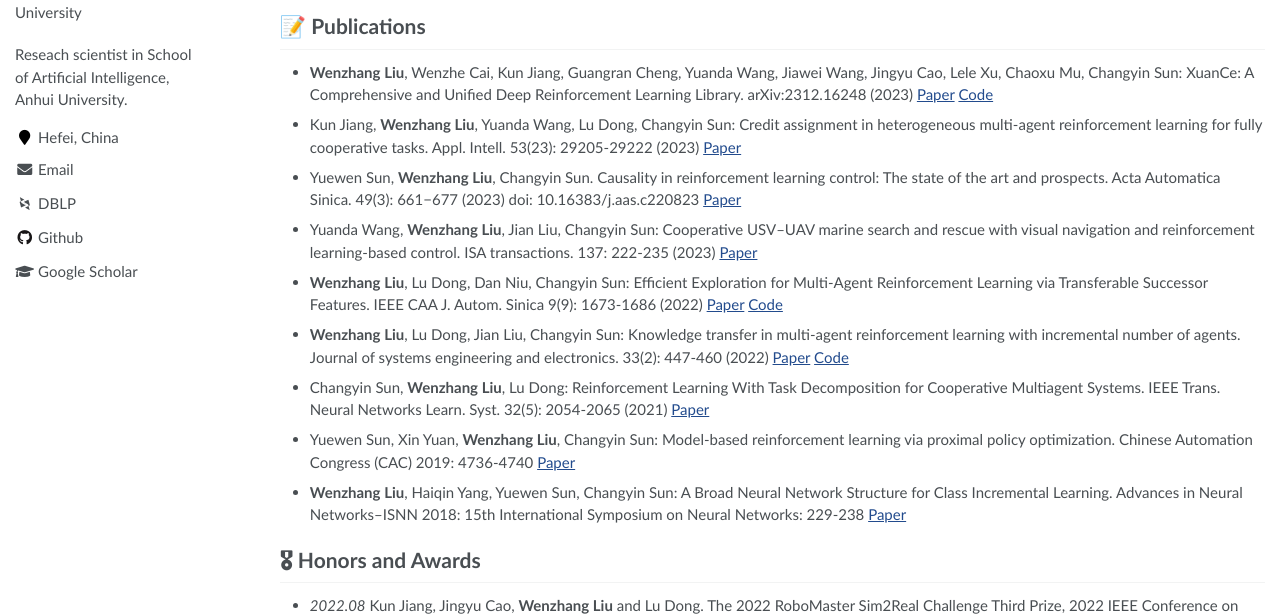
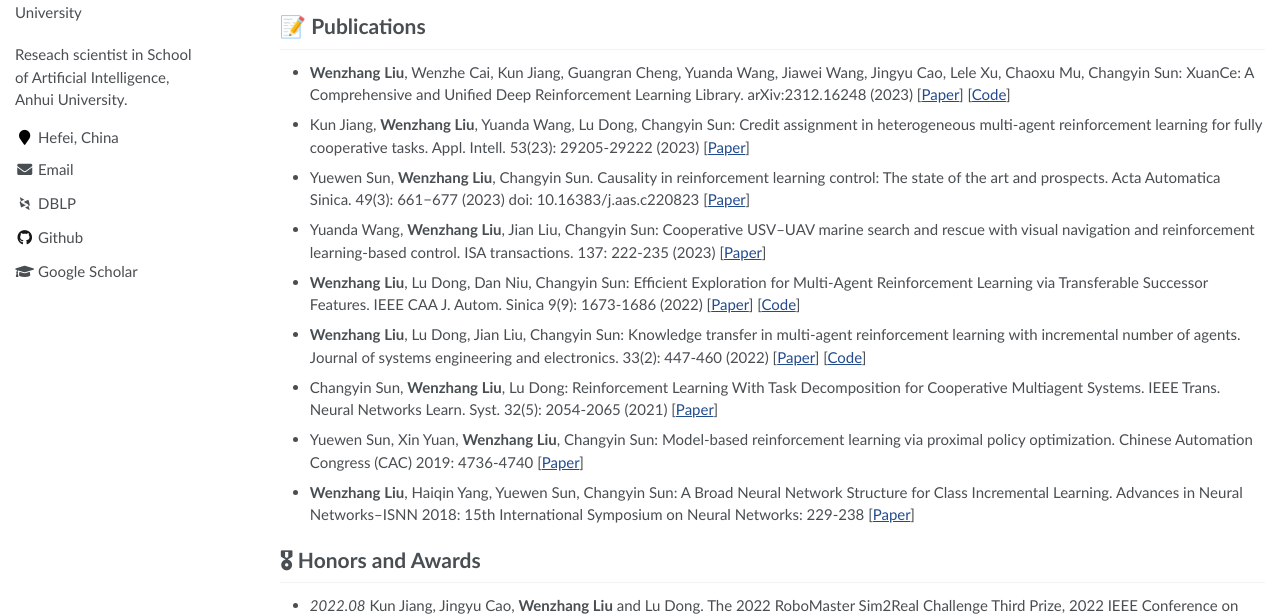
Before and after one commit to wenzhangliu/wenzhangliu.github.io, a Jekyll site: the page built from _pages/about.md, in a window 1280 px wide and 1386 px high. Shown: the part 355-971 px from the top of the window. Built offline with Jekyll 4.4.1, drawn with Linux system fonts in a browser that asks for light colours; some web fonts are replaced.

Commit message:
add informations

```diff
--- a/_pages/about.md
+++ b/_pages/about.md
@@ -51,34 +51,34 @@ I am interested in deep reinforcement learning, multi-agent reinforcement learni
 -->
 
 - **Wenzhang Liu**, Wenzhe Cai, Kun Jiang, Guangran Cheng, Yuanda Wang, Jiawei Wang, Jingyu Cao, Lele Xu, Chaoxu Mu, Changyin Sun: XuanCe: A Comprehensive and Unified Deep Reinforcement Learning Library. arXiv:2312.16248 (2023)
-[Paper](https://arxiv.org/pdf/2312.16248.pdf)
-[Code](https://github.com/agi-brain/xuance.git)
+[[Paper](https://arxiv.org/pdf/2312.16248.pdf)]
+[[Code](https://github.com/agi-brain/xuance.git)]
 
 - Kun Jiang, **Wenzhang Liu**, Yuanda Wang, Lu Dong, Changyin Sun: Credit assignment in heterogeneous multi-agent reinforcement learning for fully cooperative tasks. Appl. Intell. 53(23): 29205-29222 (2023)
-[Paper](https://link.springer.com/article/10.1007/s10489-023-04866-0)
+[[Paper](https://link.springer.com/article/10.1007/s10489-023-04866-0)]
 
 - Yuewen Sun, **Wenzhang Liu**, Changyin Sun. Causality in reinforcement learning control: The state of the art and prospects. Acta Automatica Sinica. 49(3): 661−677 (2023) doi:  10.16383/j.aas.c220823
-[Paper](http://www.aas.net.cn/cn/article/doi/10.16383/j.aas.c220823)
+[[Paper](http://www.aas.net.cn/cn/article/doi/10.16383/j.aas.c220823)]
 
 - Yuanda Wang, **Wenzhang Liu**, Jian Liu, Changyin Sun: Cooperative USV–UAV marine search and rescue with visual navigation and reinforcement learning-based control. ISA transactions. 137: 222-235 (2023)
-[Paper](https://www.sciencedirect.com/science/article/abs/pii/S0019057823000071)
+[[Paper](https://www.sciencedirect.com/science/article/abs/pii/S0019057823000071)]
 
 - **Wenzhang Liu**, Lu Dong, Dan Niu, Changyin Sun: Efficient Exploration for Multi-Agent Reinforcement Learning via Transferable Successor Features. IEEE CAA J. Autom. Sinica 9(9): 1673-1686 (2022)
-[Paper](https://ieeexplore.ieee.org/abstract/document/9865022)
-[Code](https://github.com/wenzhangliu/maddpg-sfkt.git)
+[[Paper](https://ieeexplore.ieee.org/abstract/document/9865022)]
+[[Code](https://github.com/wenzhangliu/maddpg-sfkt.git)]
 
 - **Wenzhang Liu**, Lu Dong, Jian Liu, Changyin Sun: Knowledge transfer in multi-agent reinforcement learning with incremental number of agents. Journal of systems engineering and electronics. 33(2): 447-460 (2022)
-[Paper](https://ieeexplore.ieee.org/stamp/stamp.jsp?arnumber=9775069)
-[Code](https://github.com/wenzhangliu/maddpg-ina.git)
+[[Paper](https://ieeexplore.ieee.org/stamp/stamp.jsp?arnumber=9775069)]
+[[Code](https://github.com/wenzhangliu/maddpg-ina.git)]
 
 - Changyin Sun, **Wenzhang Liu**, Lu Dong: Reinforcement Learning With Task Decomposition for Cooperative Multiagent Systems. IEEE Trans. Neural Networks Learn. Syst. 32(5): 2054-2065 (2021)
-[Paper](https://ieeexplore.ieee.org/abstract/document/9119863/)
+[[Paper](https://ieeexplore.ieee.org/abstract/document/9119863/)]
 
 - Yuewen Sun, Xin Yuan, **Wenzhang Liu**, Changyin Sun: Model-based reinforcement learning via proximal policy optimization. Chinese Automation Congress (CAC) 2019: 4736-4740
-[Paper](https://ieeexplore.ieee.org/abstract/document/8996875/)
+[[Paper](https://ieeexplore.ieee.org/abstract/document/8996875/)]
 
 - **Wenzhang Liu**, Haiqin Yang, Yuewen Sun, Changyin Sun: A Broad Neural Network Structure for Class Incremental Learning. Advances in Neural Networks–ISNN 2018: 15th International Symposium on Neural Networks: 229-238
-[Paper](https://www.researchgate.net/profile/Haiqin-Yang-2/publication/325366026_A_Broad_Neural_Network_Structure_for_Class_Incremental_Learning/links/6131bbe30360302a007660be/A-Broad-Neural-Network-Structure-for-Class-Incremental-Learning.pdf)
+[[Paper](https://www.researchgate.net/profile/Haiqin-Yang-2/publication/325366026_A_Broad_Neural_Network_Structure_for_Class_Incremental_Learning/links/6131bbe30360302a007660be/A-Broad-Neural-Network-Structure-for-Class-Incremental-Learning.pdf)]
 
 <!--
 - Lorem ipsum dolor sit amet, consectetur adipiscing elit. Vivamus ornare aliquet ipsum, ac tempus justo dapibus sit amet, A, B, C, **CVPR 2020**
```
